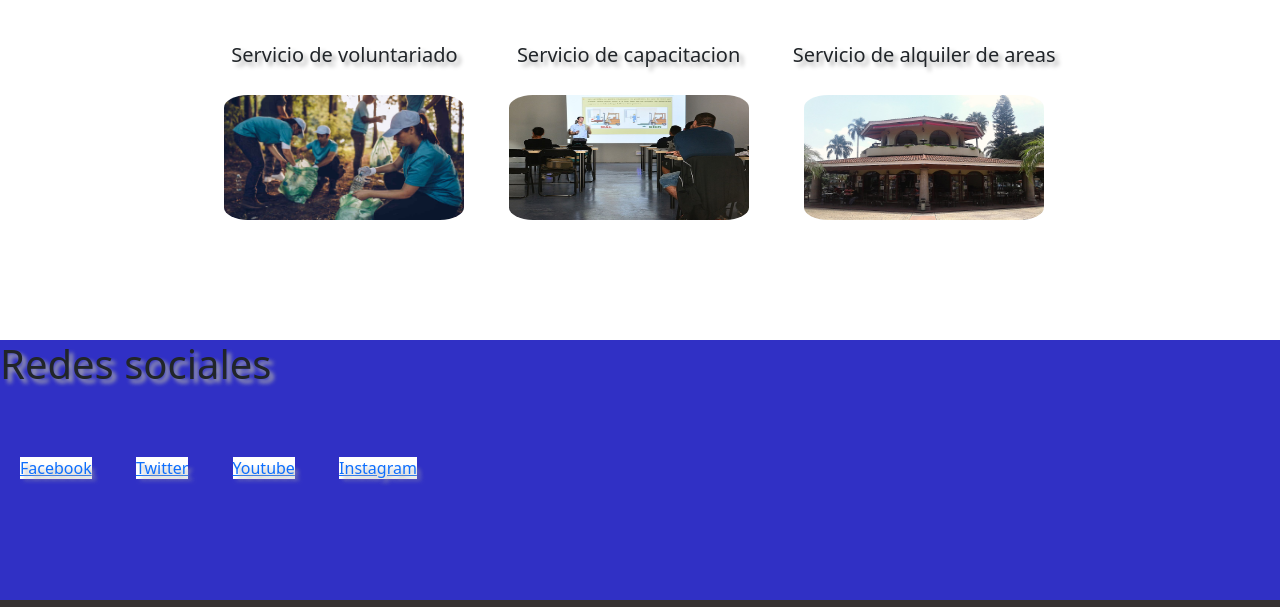
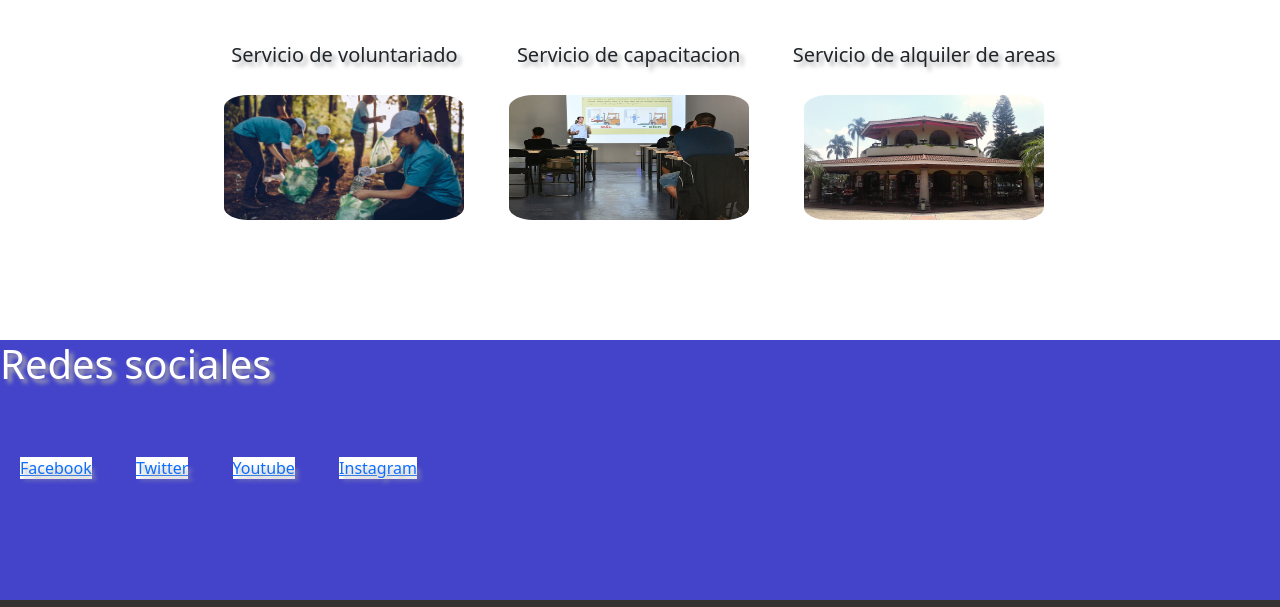
Before and after one commit to SmerlinFernandez/Acuario-Nacional, a plain HTML site: page index.html in a window 1280 px wide. Shown: the part 985-1592 px from the top of the page. Drawn offline with nearby package versions, Linux system fonts and the light colour scheme.

Commit message:
added socials

```diff
--- a/styles.css
+++ b/styles.css
@@ -113,6 +113,10 @@ img {
 }
 
 .sociales{
-    background: rgb(48, 48, 197);
+    background: rgba(48, 48, 197,0.9);
 
 }
+
+.sociales h1{
+    color: white;
+}
```
